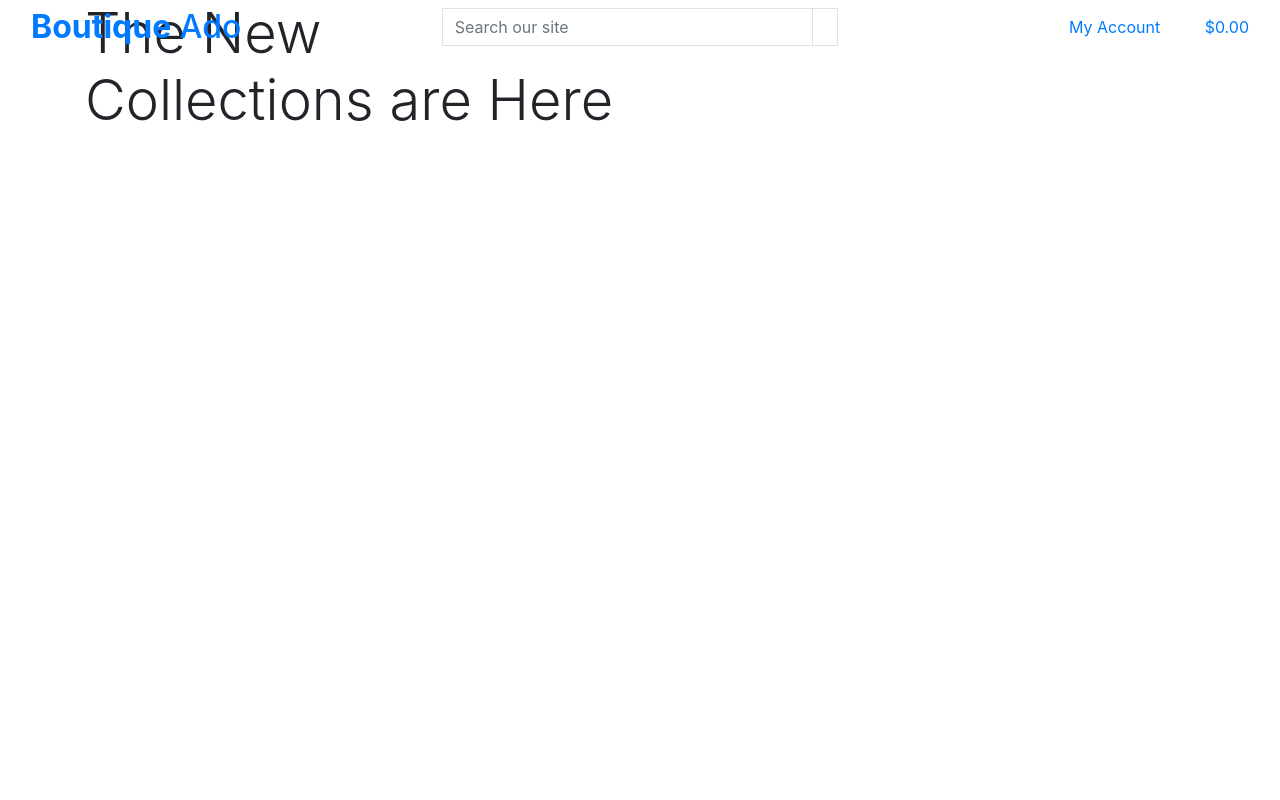
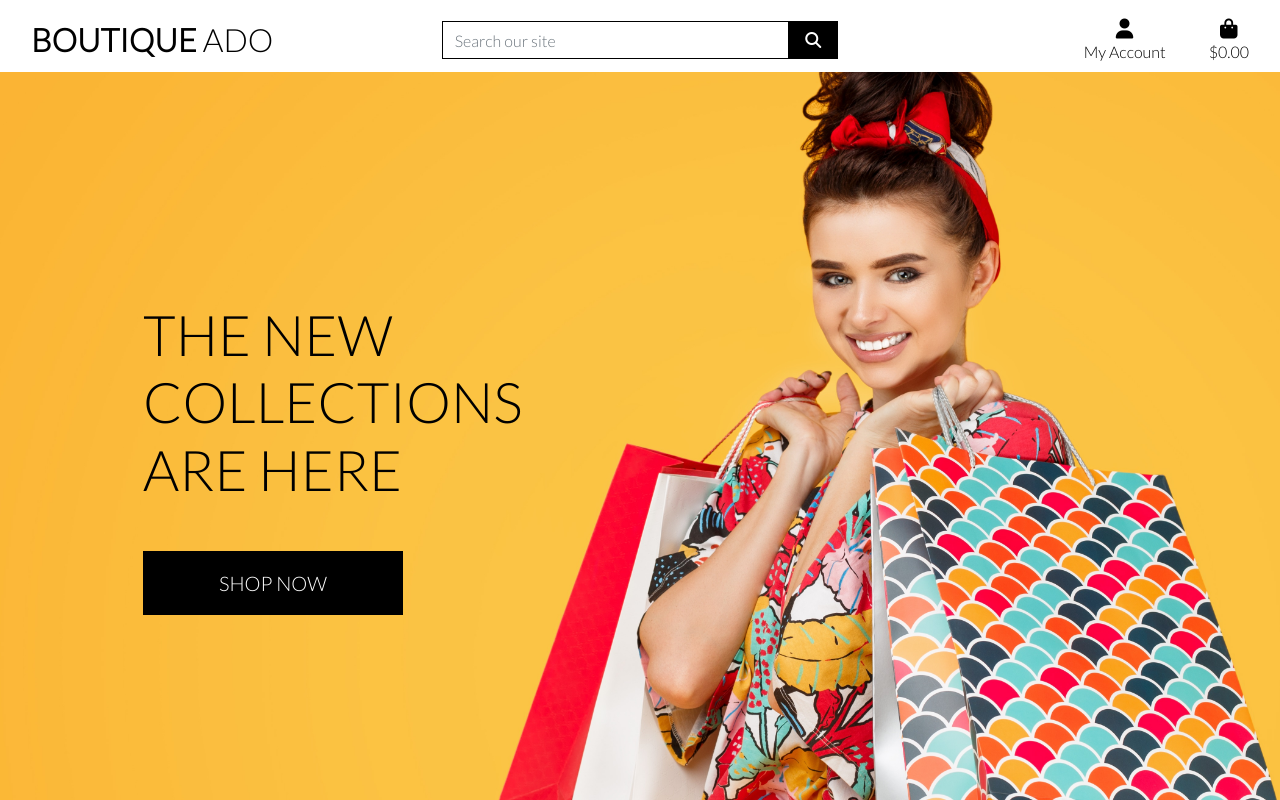
Before and after one commit to BBrocklebank/boutique_ado_v1, a Django app: page / in a window 1280 px wide. Run offline with Django 3.2, Linux system fonts and the light colour scheme; some libraries are stand-ins or nearby versions.

Commit message:
Style: Completed hompage header and css

```diff
--- a/boutique_ado/settings.py
+++ b/boutique_ado/settings.py
@@ -153,6 +153,10 @@ USE_TZ = True
 # https://docs.djangoproject.com/en/3.2/howto/static-files/
 
 STATIC_URL = '/static/'
+STATICFILES_DIRS = (os.path.join(BASE_DIR, 'static'),)
+
+MEDIA_URL = '/media/'
+MEDIA_ROOT = os.path.join(BASE_DIR, 'media')
 
 # Default primary key field type
 # https://docs.djangoproject.com/en/3.2/ref/settings/#default-auto-field
--- a/boutique_ado/urls.py
+++ b/boutique_ado/urls.py
@@ -15,9 +15,12 @@ Including another URLconf
 """
 from django.contrib import admin
 from django.urls import path, include
+from django.conf import settings
+from django.conf.urls.static import static
+
 
 urlpatterns = [
     path('admin/', admin.site.urls),
     path('accounts/', include('allauth.urls')),
     path('', include('home.urls')),
-]
+] + static(settings.MEDIA_URL, document_root=settings.MEDIA_ROOT)
--- a/home/templates/home/index.html
+++ b/home/templates/home/index.html
@@ -20,7 +20,7 @@
             </h1>
             <div class="my-5">
                 <h4>
-                    <a href="" class="shop-now-button btn btn-lg rounded-0 text-uppercase py-3"></a>
+                    <a href="" class="shop-now-button btn btn-lg rounded-0 text-uppercase py-3">SHOP NOW</a>
                 </h4>
             </div>
         </div>
--- /dev/null
+++ b/static/css/base.css
@@ -0,0 +1,86 @@
+html {
+    height: 100%;
+    /* Allows h100 and vertical centering to work */
+}
+
+body {
+    background: url(/media/homepage_background_cropped.jpeg) no-repeat center center fixed;
+    background-size: cover;
+    /* Ensures bakcground image stays center and in place on page */
+
+    height: calc(100vh - 164px);
+    /* 164 is final height of top header */
+
+    color: #555;
+    font-family: 'Lato';
+}
+
+/* from Bulma, maintains consistent fontawesome icon size and perfect centering */
+.icon {
+    align-items: center;
+    display: inline-flex;
+    justify-content: center;
+    height: 1.5rem;
+    width: 1.5rem;
+}
+
+.logo-font {
+    text-transform: uppercase;
+}
+
+.main-logo-link {
+    width: fit-content;
+}
+
+.shop-now-button {
+    background: black;
+    color: white;
+    min-width: 260px;
+}
+
+.btn-black {
+    background: black;
+    color: white;
+}
+
+.shop-now-button:hover,
+.shop-now-button:active,
+.shop-now-button:focus,
+.btn-black:hover,
+.btn-black:active,
+.btn-black:focus {
+    background: #222;
+    color: white;
+}
+
+.text-black {
+    color: #000 !important;
+}
+
+.border-black {
+    border: 1px solid black !important;
+}
+
+/* -------------------------------- Media Queries */
+
+/* Slightly larger container on xl screens */
+@media (min-width: 1200px) {
+  .container {
+    max-width: 80%;
+  }
+}
+
+/* fixed top navbar only on medium and up */
+@media (min-width: 992px) {
+    .fixed-top-desktop-only {
+        position: fixed;
+        top: 0;
+        right: 0;
+        left: 0;
+        z-index: 1030;
+    }
+
+    .header-container {
+        padding-top: 164px;
+    }
+}
--- a/templates/base.html
+++ b/templates/base.html
@@ -17,12 +17,17 @@
     {% block corecss %}
     <link rel="stylesheet" href="https://cdn.jsdelivr.net/npm/bootstrap@4.5.3/dist/css/bootstrap.min.css"
         integrity="sha384-TX8t27EcRE3e/ihU7zmQxVncDAy5uIKz4rEkgIXeMed4M0jlfIDPvg6uqKI2xXr2" crossorigin="anonymous">
+    <link rel="preconnect" href="https://fonts.googleapis.com">
+    <link rel="preconnect" href="https://fonts.gstatic.com" crossorigin>
+    <link href="https://fonts.googleapis.com/css2?family=Lato:wght@300&display=swap" rel="stylesheet">
+    <link rel="stylesheet" href="{% static 'css/base.css' %}">
     {% endblock %}
 
     {% block extra_css %}
     {% endblock %}
 
     {% block corejs %}
+    <script src="https://kit.fontawesome.com/1be6e75272.js" crossorigin="anonymous"></script>
     <script src="https://code.jquery.com/jquery-3.6.0.min.js"
         integrity="sha256-/xUj+3OJU5yExlq6GSYGSHk7tPXikynS7ogEvDej/m4=" crossorigin="anonymous"></script>
     <script src="https://cdn.jsdelivr.net/npm/popper.js@1.16.1/dist/umd/popper.min.js"
@@ -41,7 +46,7 @@
 
 <body>
     <header class="container-fluid fixed-top">
-        <div class="row">
+        <div id='topnav' class="row bg-white pt-lg-2 d-none d-lg-flex">
             <div class="col-12 col-lg-4 my-auto py-1 py-lg-0 text-center text-lg-left">
                 <a href="{% url 'home' %}" class="nav-link main-logo-link">
                     <h2 class="logo-font text-black my-0"><strong>Boutique</strong> Ado</h2>
```
Also changed, not shown: media/homepage_background_cropped.jpeg (added).
